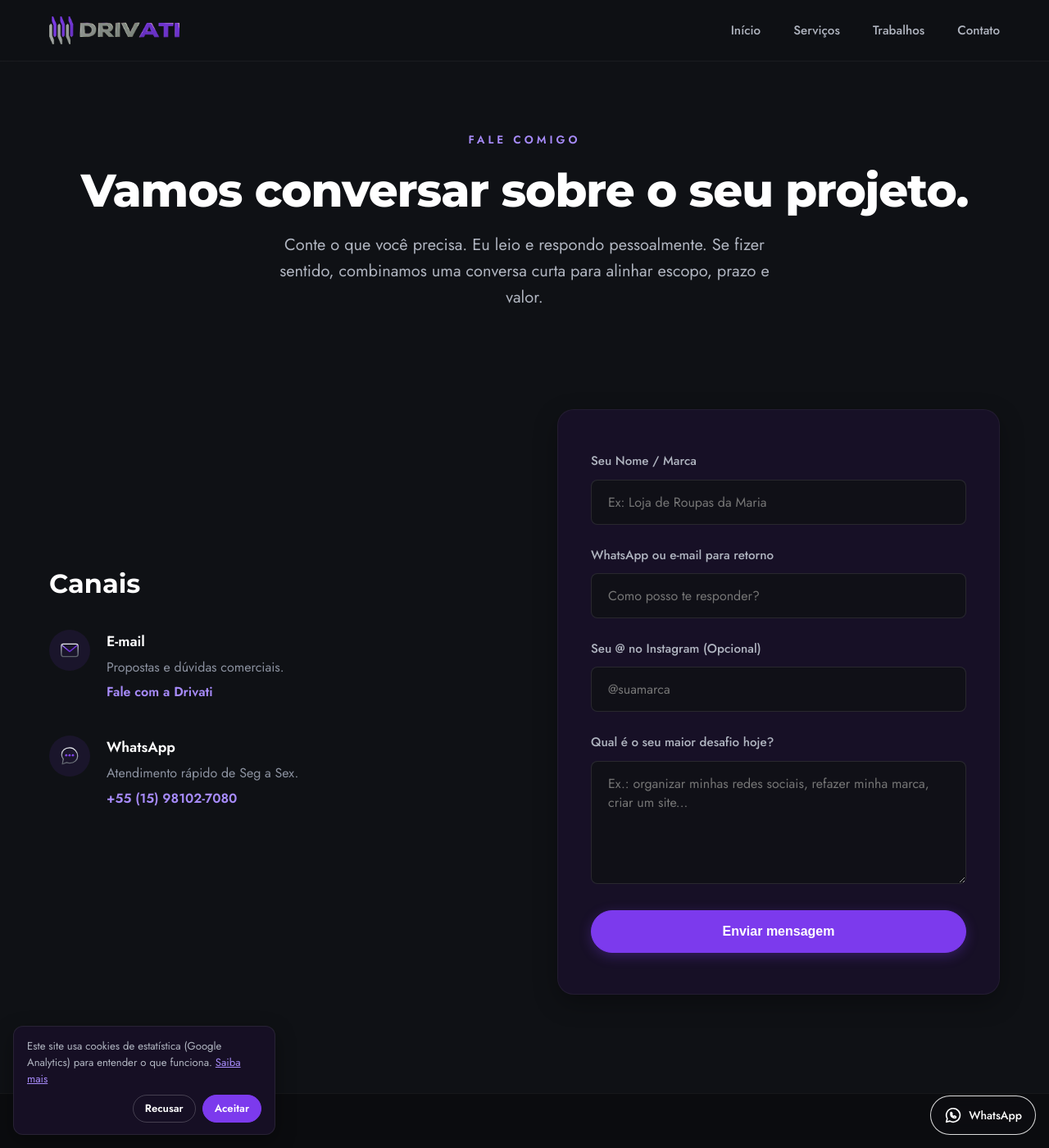
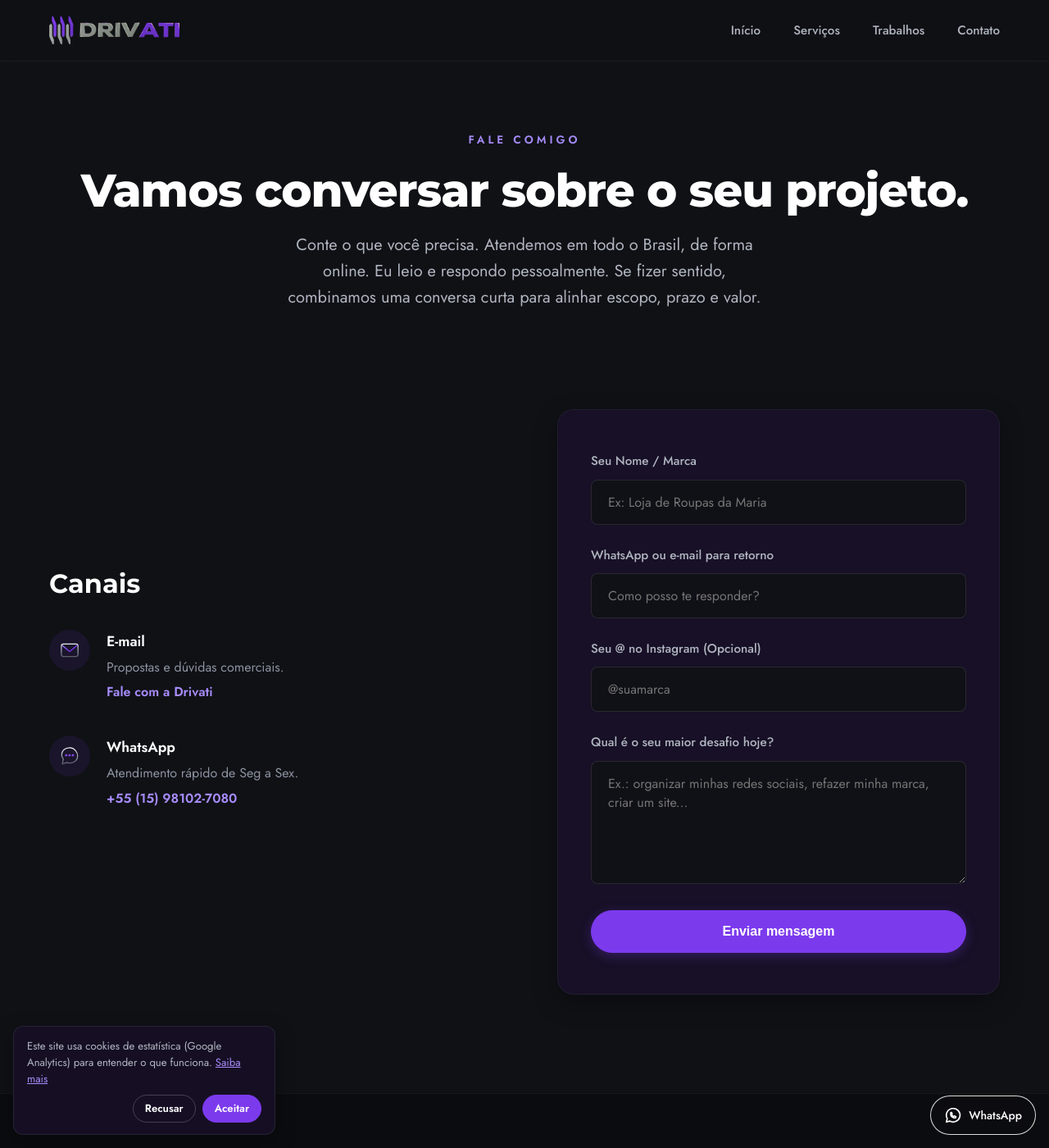
Before and after one commit to pedrosajrdigital/Drivati, a Jekyll site: the page built from contato.html, in a window 1280 px wide and 1400 px high. Shown: the whole window at 82% size. Built offline with Jekyll 4.4.1, drawn with Linux system fonts in a browser that asks for light colours; some of the changed text lies outside the part shown.

Commit message:
Atendimento em todo o Brasil no rodapé e no contato
Co-Authored-By: Claude Sonnet 5.5 <noreply@anthropic.com>
Claude-Session: https://claude.ai/code/session_01RjAyFE22sfAnTy89Y7pjqg

```diff
--- a/_includes/footer.html
+++ b/_includes/footer.html
@@ -4,7 +4,7 @@
 
             <div class="footer-brand">
                 <img src="{{ '/assets/img/logo-drivati.png' | relative_url }}" alt="Drivati" height="40" class="footer-logo">
-                <p>Mídias sociais, arte, conteúdo e sites para pequenas e médias empresas. Um responsável por cada projeto, com valor justo e prazo combinado.</p>
+                <p>Mídias sociais, arte, conteúdo e sites para pequenas e médias empresas. Um responsável por cada projeto, com valor justo e prazo combinado. Atendemos em todo o Brasil, de forma online.</p>
                 <a href="mailto:junior@pedrosajr.com.br" style="color: #ffffff; text-decoration: none; font-weight: 500; border-bottom: 1px solid #ffffff; padding-bottom: 2px;">Fale com a Drivati</a>
             </div>
 
--- a/contato.html
+++ b/contato.html
@@ -8,7 +8,7 @@ css: contato
         <div class="container">
             <span class="overline">Fale comigo</span>
             <h1 class="page-title">Vamos conversar sobre o seu projeto.</h1>
-            <p class="page-subtitle">Conte o que você precisa. Eu leio e respondo pessoalmente. Se fizer sentido, combinamos uma conversa curta para alinhar escopo, prazo e valor.</p>
+            <p class="page-subtitle">Conte o que você precisa. Atendemos em todo o Brasil, de forma online. Eu leio e respondo pessoalmente. Se fizer sentido, combinamos uma conversa curta para alinhar escopo, prazo e valor.</p>
         </div>
     </section>
 
```
